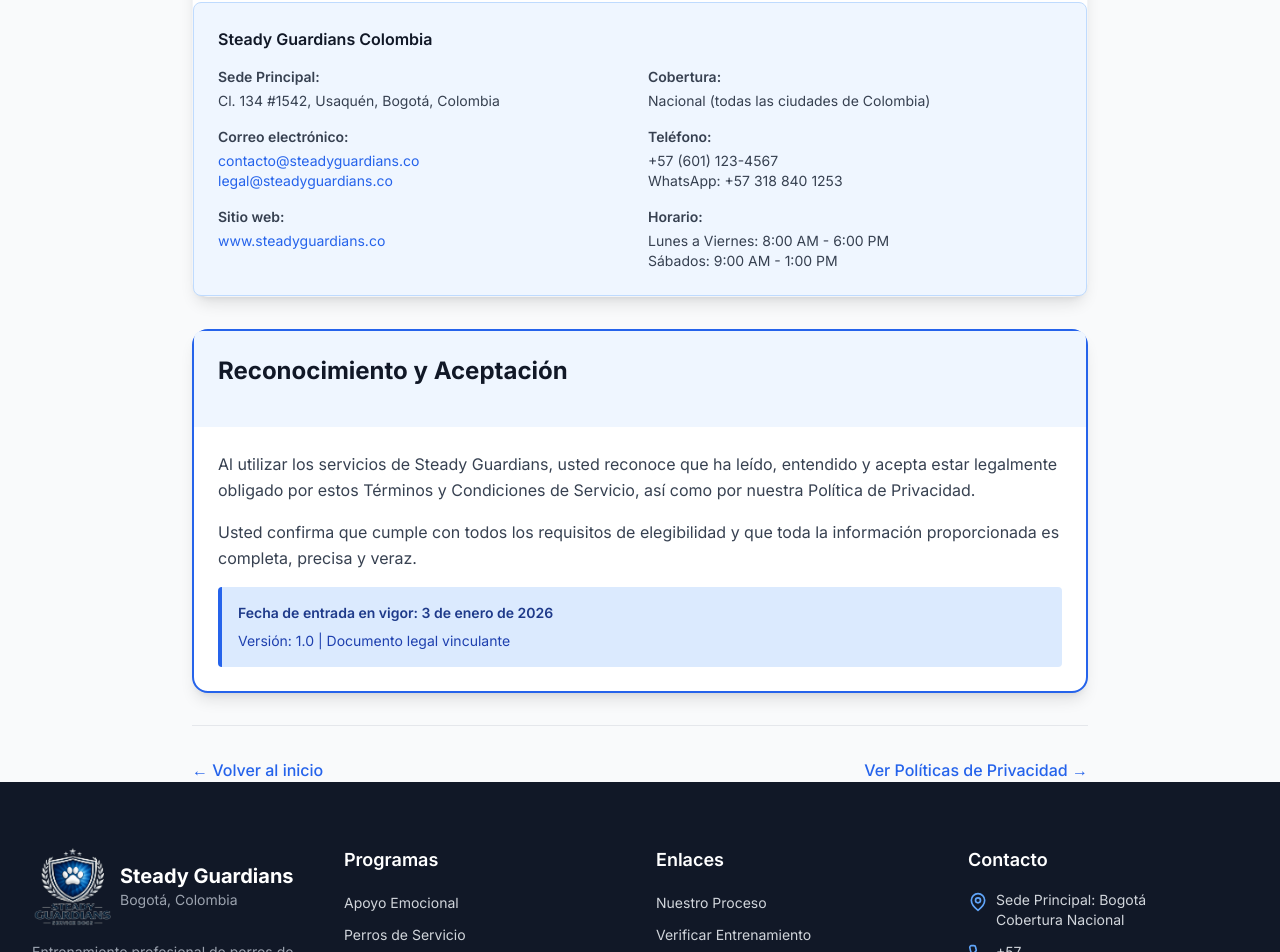
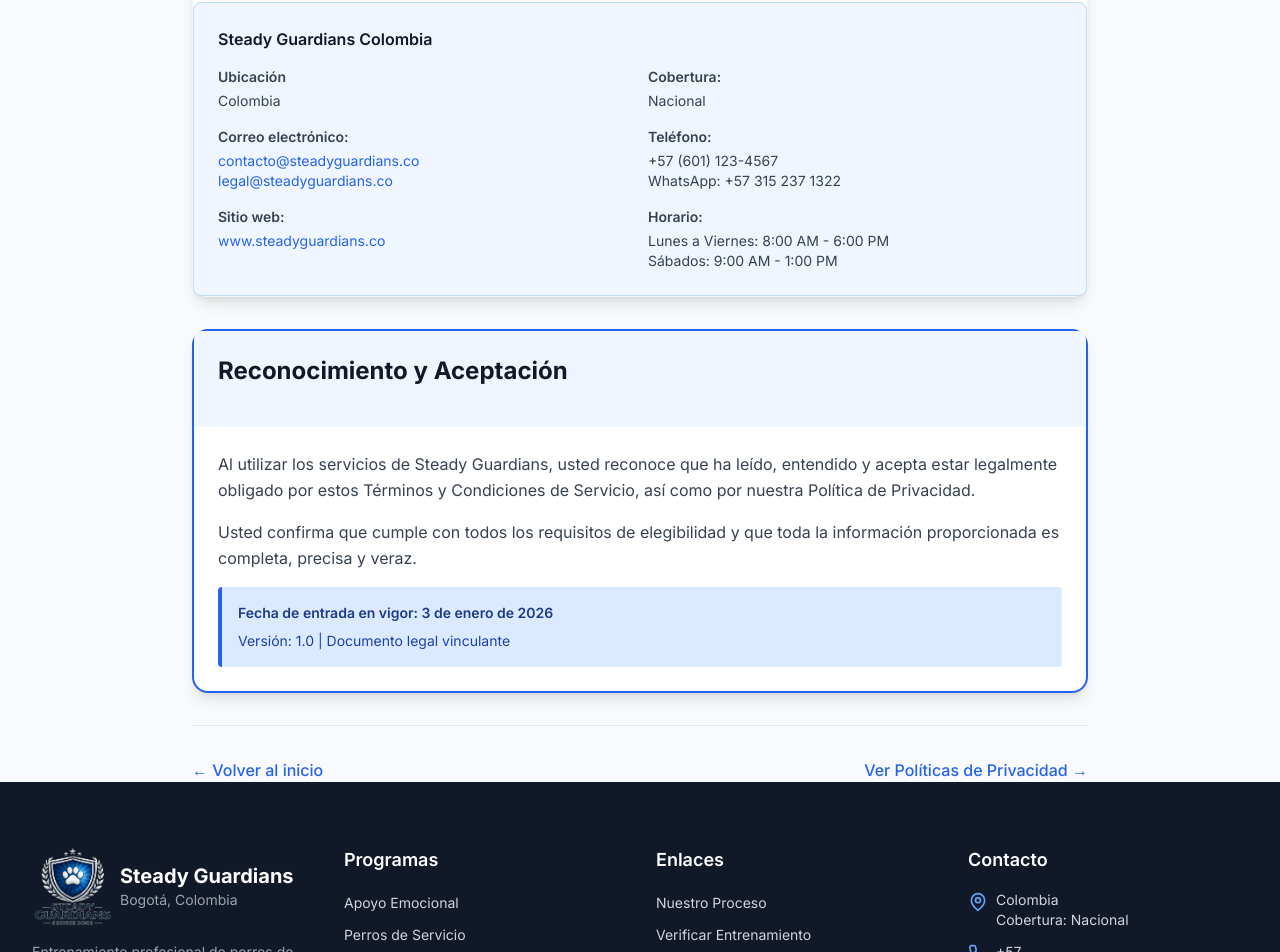
Before and after one commit to DonaGitCode/PG-Pets, a Next.js app: page /terms in a window 1280 px wide. Shown: the part 9169-10121 px from the top of the page. Built offline with nearby package versions, Linux system fonts and the light colour scheme.

Commit message:
Update contact and location details

```diff
--- a/app/layout.tsx
+++ b/app/layout.tsx
@@ -9,7 +9,7 @@
 
 export const metadata: Metadata = {
   title: 'Steady Guardians - Entrenamiento de Perros de Asistencia | Colombia',
-  description: 'Entrenamiento profesional de perros de asistencia, servicio, lazarillo y alerta médica en toda Colombia. Sede en Cl. 134 #1542, Usaquén, Bogotá. Programas certificados con verificación ID/QR.',
+  description: 'Entrenamiento profesional de perros de asistencia, servicio, lazarillo y alerta médica en toda Colombia. Programas certificados con verificación ID/QR.',
 }
 
 export default function RootLayout({
--- a/app/privacy/page.tsx
+++ b/app/privacy/page.tsx
@@ -64,8 +64,8 @@
 
                 <div className="bg-blue-50 border-l-4 border-blue-500 p-4 rounded mb-6">
                   <p className="font-semibold text-gray-900 mb-2">Steady Guardians Colombia</p>
-                  <p className="text-sm text-gray-700">Sede Principal: Cl. 134 #1542, Usaquén, Bogotá, Colombia</p>
-                  <p className="text-sm text-gray-700">Cobertura: Nacional (todas las ciudades de Colombia)</p>
+                  <p className="text-sm text-gray-700">Colombia</p>
+                  <p className="text-sm text-gray-700">Cobertura: Nacional</p>
                   <p className="text-sm text-gray-700">Correo electrónico: privacidad@steadyguardians.co</p>
                   <p className="text-sm text-gray-700">Teléfono: +57 (601) 123-4567</p>
                   <p className="text-sm text-gray-700">Sitio web: www.steadyguardians.co</p>
@@ -317,7 +317,8 @@
                   <ul className="text-sm text-gray-700 space-y-1">
                     <li><strong>Correo electrónico:</strong> privacidad@steadyguardians.co</li>
                     <li><strong>Formulario web:</strong> <Link href="/contact" className="text-primary-600 hover:underline">Formulario de contacto</Link></li>
-                    <li><strong>Correo postal:</strong> Cl. 134 #1542, Usaquén, Bogotá D.C.</li>
+                    <li><strong>Ubicación:</strong> Colombia</li>
+                    <li><strong>Cobertura:</strong> Nacional</li>
                   </ul>
                   <p className="text-sm text-gray-700 mt-3">
                     Responderemos a su solicitud dentro de los 15 días hábiles siguientes a la recepción.
@@ -438,9 +439,10 @@
                     <p><strong>Oficial de Privacidad:</strong> Departamento de Protección de Datos</p>
                     <p><strong>Correo electrónico:</strong> <a href="mailto:privacidad@steadyguardians.co" className="text-primary-600 hover:underline">privacidad@steadyguardians.co</a></p>
                     <p><strong>Teléfono:</strong> +57 (601) 123-4567</p>
-                    <p><strong>WhatsApp:</strong> +57 318 840 1253</p>
+                    <p><strong>WhatsApp:</strong> +57 315 237 1322</p>
                     <p><strong>Horario de atención:</strong> Lunes a Viernes, 8:00 AM - 6:00 PM (hora de Colombia)</p>
-                    <p><strong>Dirección postal:</strong> Cl. 134 #1542, Usaquén, Bogotá D.C., Colombia</p>
+                    <p><strong>Ubicación:</strong> Colombia</p>
+                    <p><strong>Cobertura:</strong> Nacional</p>
                   </div>
                 </div>
 
--- a/app/terms/page.tsx
+++ b/app/terms/page.tsx
@@ -628,12 +628,12 @@
               <h3 className="font-semibold text-gray-900 mb-4">Steady Guardians Colombia</h3>
               <div className="grid grid-cols-1 md:grid-cols-2 gap-4 text-sm text-gray-700">
                 <div>
-                  <p className="font-semibold mb-1">Sede Principal:</p>
-                  <p>Cl. 134 #1542, Usaquén, Bogotá, Colombia</p>
+                  <p className="font-semibold mb-1">Ubicación</p>
+                  <p>Colombia</p>
                 </div>
                 <div>
                   <p className="font-semibold mb-1">Cobertura:</p>
-                  <p>Nacional (todas las ciudades de Colombia)</p>
+                  <p>Nacional</p>
                 </div>
                 <div>
                   <p className="font-semibold mb-1">Correo electrónico:</p>
@@ -643,7 +643,7 @@
                 <div>
                   <p className="font-semibold mb-1">Teléfono:</p>
                   <p>+57 (601) 123-4567</p>
-                  <p>WhatsApp: +57 318 840 1253</p>
+                  <p>WhatsApp: +57 315 237 1322</p>
                 </div>
                 <div>
                   <p className="font-semibold mb-1">Sitio web:</p>
--- a/components/Footer.tsx
+++ b/components/Footer.tsx
@@ -100,7 +100,7 @@
             <ul className="space-y-3">
               <li className="flex items-start space-x-2">
                 <MapPin className="w-5 h-5 text-primary-400 flex-shrink-0 mt-0.5" />
-                <span className="text-sm">Sede Principal: Bogotá<br/>Cobertura Nacional</span>
+                <span className="text-sm">Colombia<br/>Cobertura: Nacional</span>
               </li>
               <li className="flex items-start space-x-2">
                 <Phone className="w-5 h-5 text-primary-400 flex-shrink-0 mt-0.5" />
--- a/components/WhatsAppButton.tsx
+++ b/components/WhatsAppButton.tsx
@@ -3,7 +3,7 @@
 import { MessageCircle } from 'lucide-react'
 
 export default function WhatsAppButton() {
-  const whatsappNumber = '573188401253' // Número real de contacto
+  const whatsappNumber = '573152371322' // Número real de contacto
   const message = encodeURIComponent('Hola, me gustaría obtener más información sobre los programas de entrenamiento de Steady Guardians.')
   const whatsappUrl = `https://wa.me/${whatsappNumber}?text=${message}`
 
--- a/components/home/Contact.tsx
+++ b/components/home/Contact.tsx
@@ -85,9 +85,8 @@
               </div>
               <h3 className="font-semibold text-gray-900 mb-2">Ubicación</h3>
               <p className="text-gray-600 text-sm">
-                Cl. 134 #1542, Usaquén, Bogotá<br />
-                Cobertura: Nacional<br />
-                Colombia
+                Colombia<br />
+                Cobertura: Nacional
               </p>
             </div>
 
@@ -96,8 +95,8 @@
                 <Phone className="w-6 h-6 text-primary-600" />
               </div>
               <h3 className="font-semibold text-gray-900 mb-2">Teléfono</h3>
-              <a href="tel:+573188401253" className="text-primary-600 hover:text-primary-700 text-sm font-medium">
-                +57 318 840 1253
+              <a href="tel:+573152371322" className="text-primary-600 hover:text-primary-700 text-sm font-medium">
+                +57 315 237 1322
               </a>
             </div>
 
@@ -185,7 +184,7 @@
                         value={formData.phone}
                         onChange={handleChange}
                         className="w-full px-4 py-3 rounded-lg border border-gray-300 focus:ring-2 focus:ring-primary-500 focus:border-transparent transition-colors"
-                        placeholder="+57 318 840 1253"
+                        placeholder="+57 315 237 1322"
                       />
                     </div>
 
--- a/components/home/Hero.tsx
+++ b/components/home/Hero.tsx
@@ -60,7 +60,7 @@
                 <CheckCircle className="w-6 h-6 text-green-500 flex-shrink-0 mt-0.5" />
                 <div>
                   <h3 className="font-semibold text-gray-900">Cobertura nacional</h3>
-                  <p className="text-sm text-gray-600">Sede en Bogotá</p>
+                  <p className="text-sm text-gray-600">Colombia</p>
                 </div>
               </div>
             </div>
```
Also changed, not shown: 2 other files (tests, documents, lock files or other folders).
